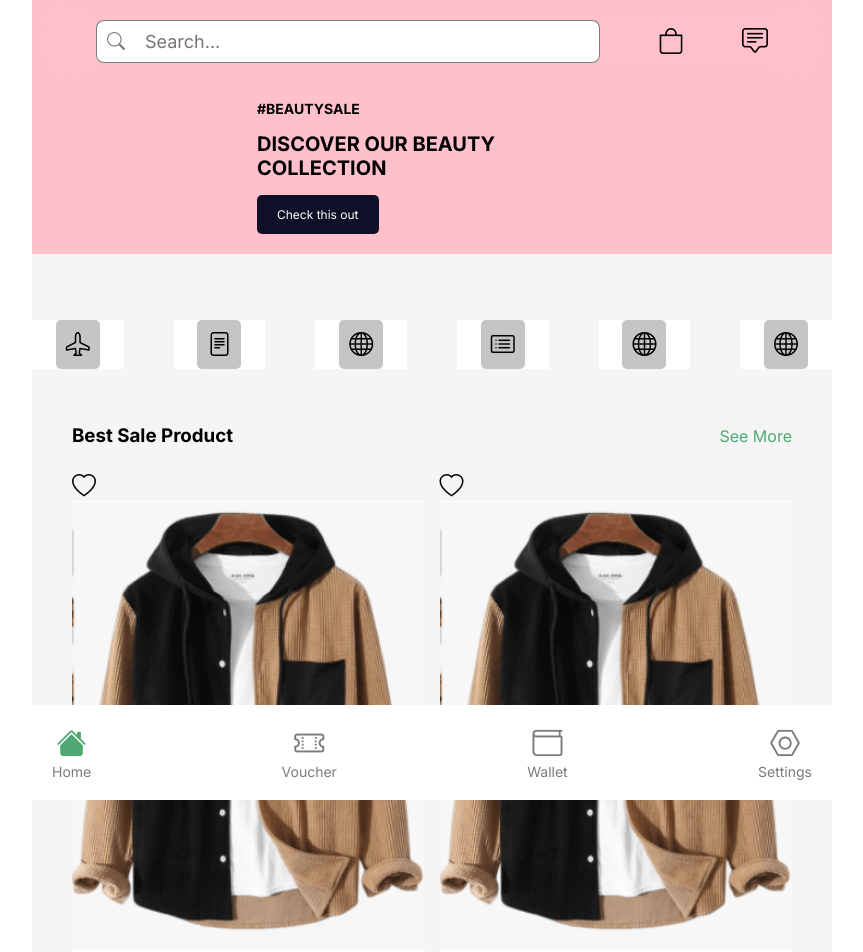
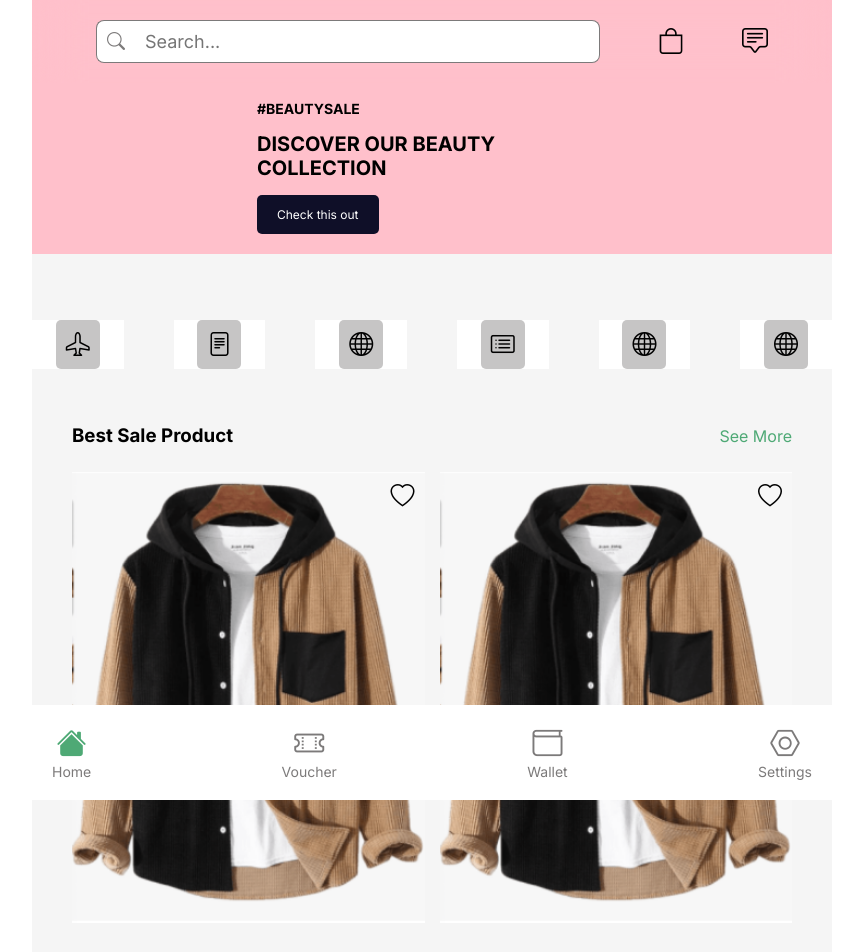
Before and after one commit to aishat-liasu/tokosmile-app, a Next.js app: page / in a window 1280 px wide. Shown: the top 952 px of the page, without its empty margins (208-1071 px from the left). Built offline with nearby package versions, Linux system fonts and the light colour scheme.

Commit message:
feat: add like icon

```diff
--- a/src/styles/productCard.module.css
+++ b/src/styles/productCard.module.css
@@ -1,11 +1,18 @@
 .card {
   display: flex;
   flex-direction: column;
+  position: relative;
 }
 
 .card:hover {
   background-color: var(--white);
   cursor: pointer;
+}
+
+.like {
+  position: absolute;
+  top: 10px;
+  right: 10px;
 }
 
 .card img {
@@ -34,7 +41,7 @@
 .card article div {
   display: flex;
   width: 100%;
-  gap: 10px;
+  gap: 5px;
   justify-content: space-between;
 }
 
```
